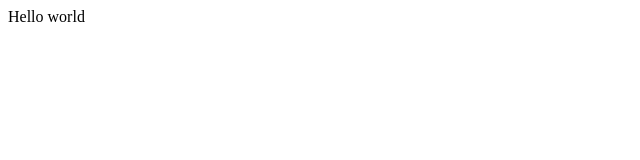
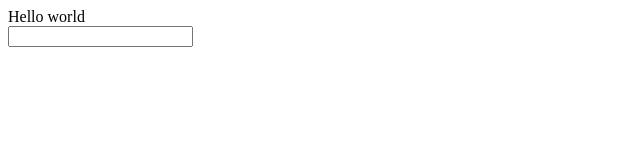
Before and after one commit to harytkon/minimal-react-redux-router-boilerplate, a React app: page / in a window 1280 px wide. Shown: the top 160 px of the page, without its empty margins (0-640 px from the left). Built offline with nearby package versions, Linux system fonts and the light colour scheme.

Commit message:
Connected component TextField

```diff
--- /dev/null
+++ b/src/TextField.jsx
@@ -0,0 +1,13 @@
+import React from 'react';
+import { connect } from 'react-redux';
+import { addtext } from './actions';
+
+const TextField = ({ dispatch }) => {
+  return (
+    <div>
+      <input onChange={e => dispatch(addtext(e.target.value))} />
+    </div>
+  );
+};
+
+export default connect()(TextField);
--- a/src/app.jsx
+++ b/src/app.jsx
@@ -1,9 +1,11 @@
 import React from 'react';
+import TextField from './TextField';
 
 export default function App() {
   return (
     <div>
       { 'Hello world' }
+      <TextField />
     </div>
   );
 }
--- a/src/reducer.js
+++ b/src/reducer.js
@@ -3,14 +3,14 @@ import {
 } from './actions';
 
 const initialState = {
-  TEXTBOX: false,
+  TEXTBOX: '',
 };
 
 function boilerplate(state = initialState, action) {
   switch (action.type) {
     case TEXTBOX:
       return Object.assign({}, state, {
-        TEXTBOX: action.textbox
+        text: action.text
       });
     default:
       return state;
```
